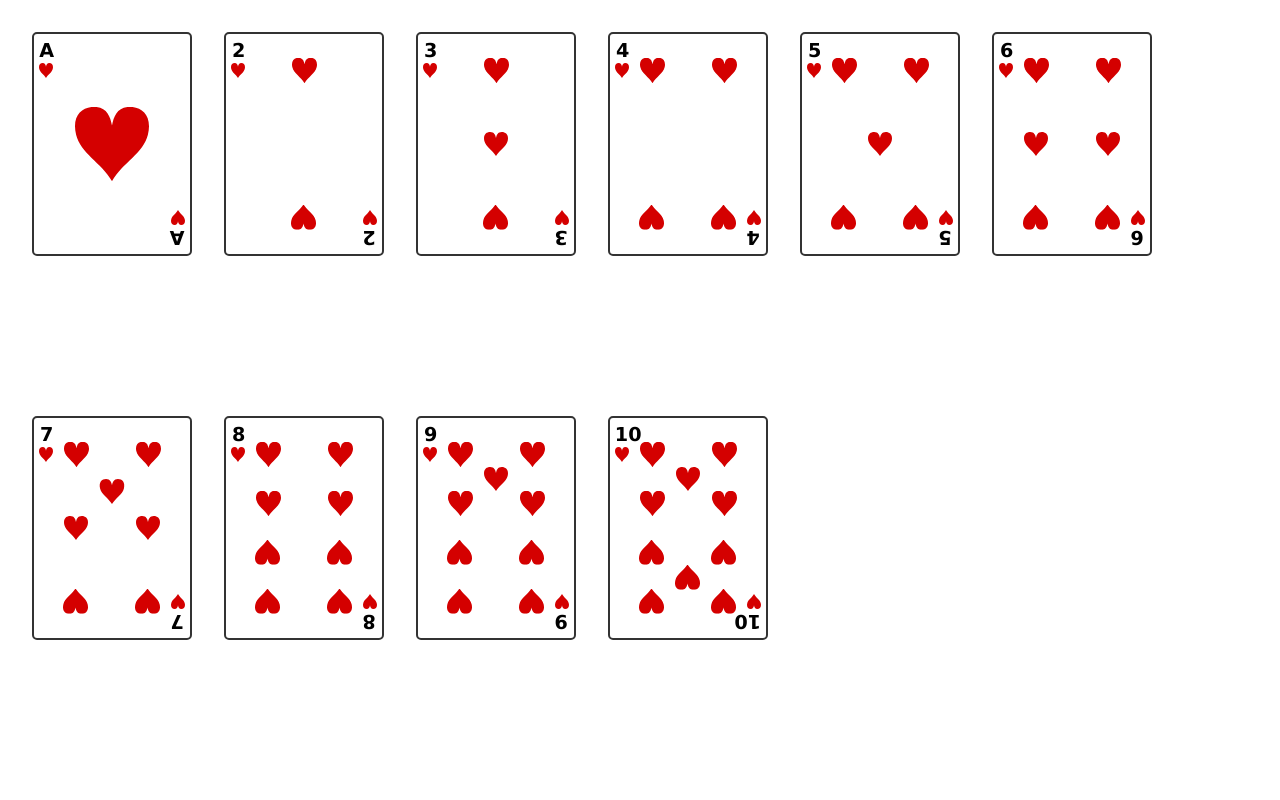
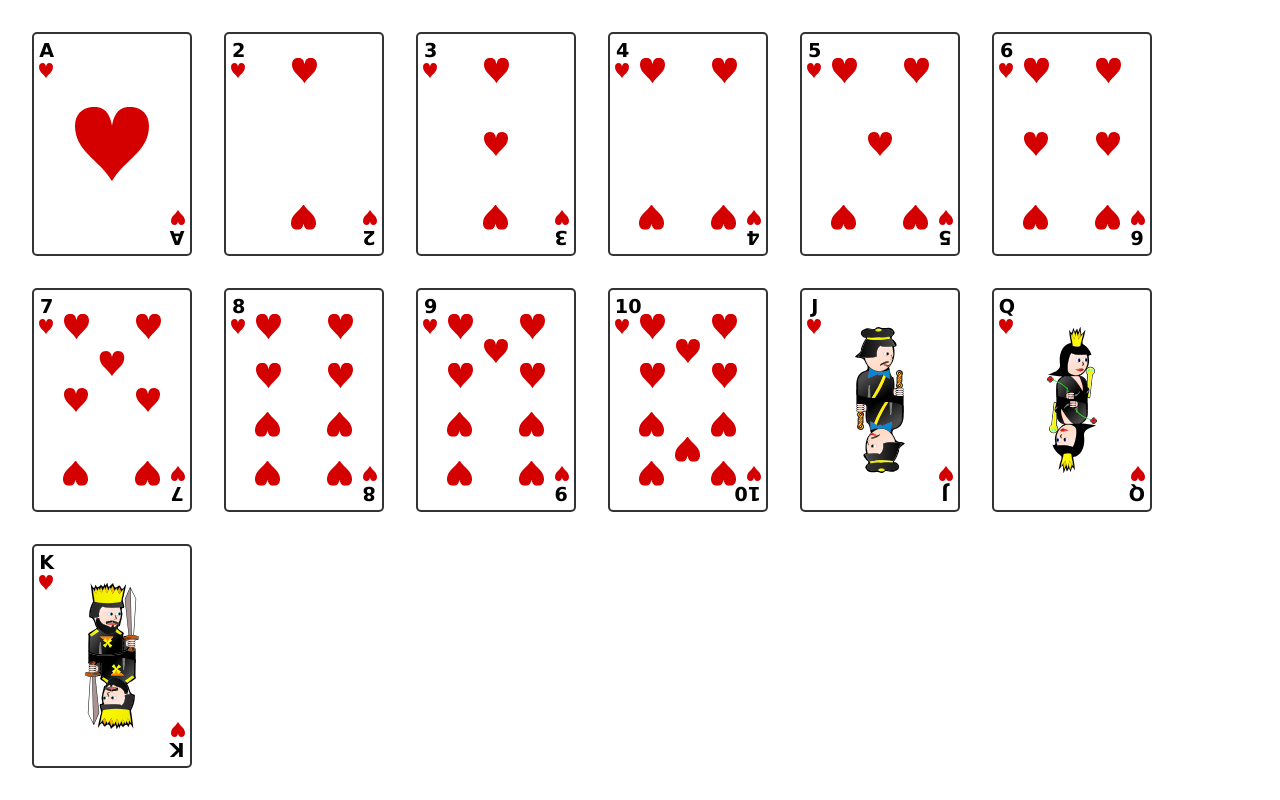
Before and after one commit to Hasan-Mmr/Deck-Of-Cards, a plain HTML site: page index.html in a window 1280 px wide. Drawn offline with Linux system fonts and the light colour scheme.

Commit message:
added jack and queen ans king

```diff
--- a/index.html
+++ b/index.html
@@ -24,6 +24,9 @@
         <div class="card" data-sign="heart" data-number="8"></div>
         <div class="card" data-sign="heart" data-number="9"></div>
         <div class="card" data-sign="heart" data-number="10"></div>
+        <div class="card" data-sign="heart" data-number="J"></div>
+        <div class="card" data-sign="heart" data-number="Q"></div>
+        <div class="card" data-sign="heart" data-number="K"></div>
     </div>
 </body>
 </html>
--- a/style.css
+++ b/style.css
@@ -395,3 +395,12 @@ body {
     grid-area: g3;
     transform: rotate(var(--flip));
 }
+
+/* Jack queen king */
+
+[data-number='J'] .sign:nth-child(1),
+[data-number='Q'] .sign:nth-child(1),
+[data-number='K'] .sign:nth-child(1) {
+    grid-area: a1 / a1 / g3 / g3;
+    background-size: 100% 85%;
+}
```
